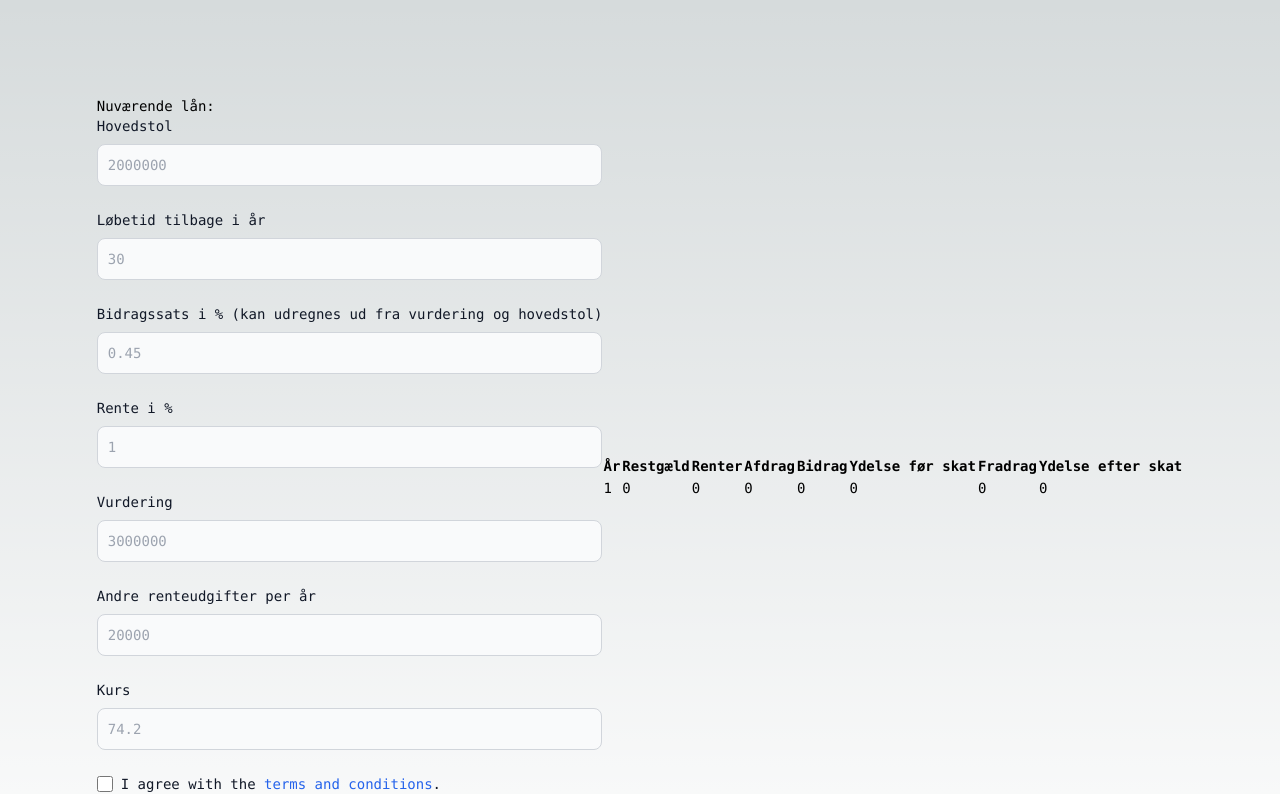
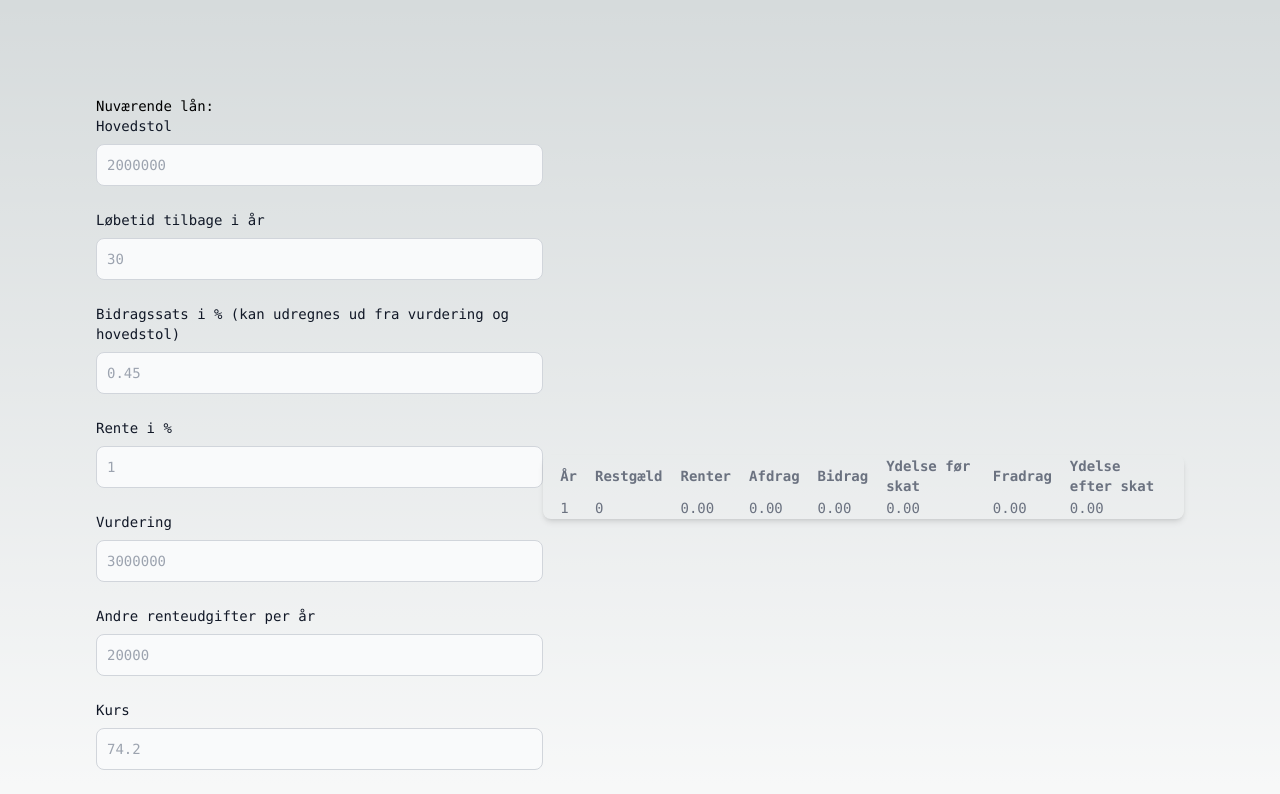
Before and after one commit to mathiastj/mortgage-refinancer, a Next.js app: page / in a window 1280 px wide. Shown: the top 794 px of the page. Built offline with nearby package versions, Linux system fonts and the light colour scheme.

Commit message:
Make table prettier

```diff
--- a/src/pages/mortgage-table.tsx
+++ b/src/pages/mortgage-table.tsx
@@ -3,7 +3,8 @@ import { CalculatedLoan } from './types'
 
 export default function MortgageTable({ calculatedLoan }: { calculatedLoan: CalculatedLoan }) {
   return (
-    <table>
+    <div className="relative overflow-x-auto shadow-md sm:rounded-lg">
+      <table className="w-full text-sm text-left text-gray-500 dark:text-gray-400 border-separate border-spacing-x-4">
         <thead>
           <tr>
             <th>År</th>
@@ -20,16 +21,17 @@ export default function MortgageTable({ calculatedLoan }: { calculatedLoan: Calc
           {[...Array(calculatedLoan.length)].map((_x, index) => (
             <tr key={index}>
               <td>{index + 1}</td>
-            <td>{calculatedLoan[index].principal}</td>
-            <td>{calculatedLoan[index].interest}</td>
-            <td>{calculatedLoan[index].instalment}</td>
-            <td>{calculatedLoan[index].extraCharge}</td>
-            <td>{calculatedLoan[index].pricePreTax}</td>
-            <td>{calculatedLoan[index].taxDeduction}</td>
-            <td>{calculatedLoan[index].pricePostTax}</td>
+              <td>{calculatedLoan[index].principal.toFixed(0)}</td>
+              <td>{calculatedLoan[index].interest.toFixed(2)}</td>
+              <td>{calculatedLoan[index].instalment.toFixed(2)}</td>
+              <td>{calculatedLoan[index].extraCharge.toFixed(2)}</td>
+              <td>{calculatedLoan[index].pricePreTax.toFixed(2)}</td>
+              <td>{calculatedLoan[index].taxDeduction.toFixed(2)}</td>
+              <td>{calculatedLoan[index].pricePostTax.toFixed(2)}</td>
             </tr>
           ))}
         </tbody>
       </table>
+    </div>
   )
 }
```
Lines whose indentation alone changed are shown as unchanged.
